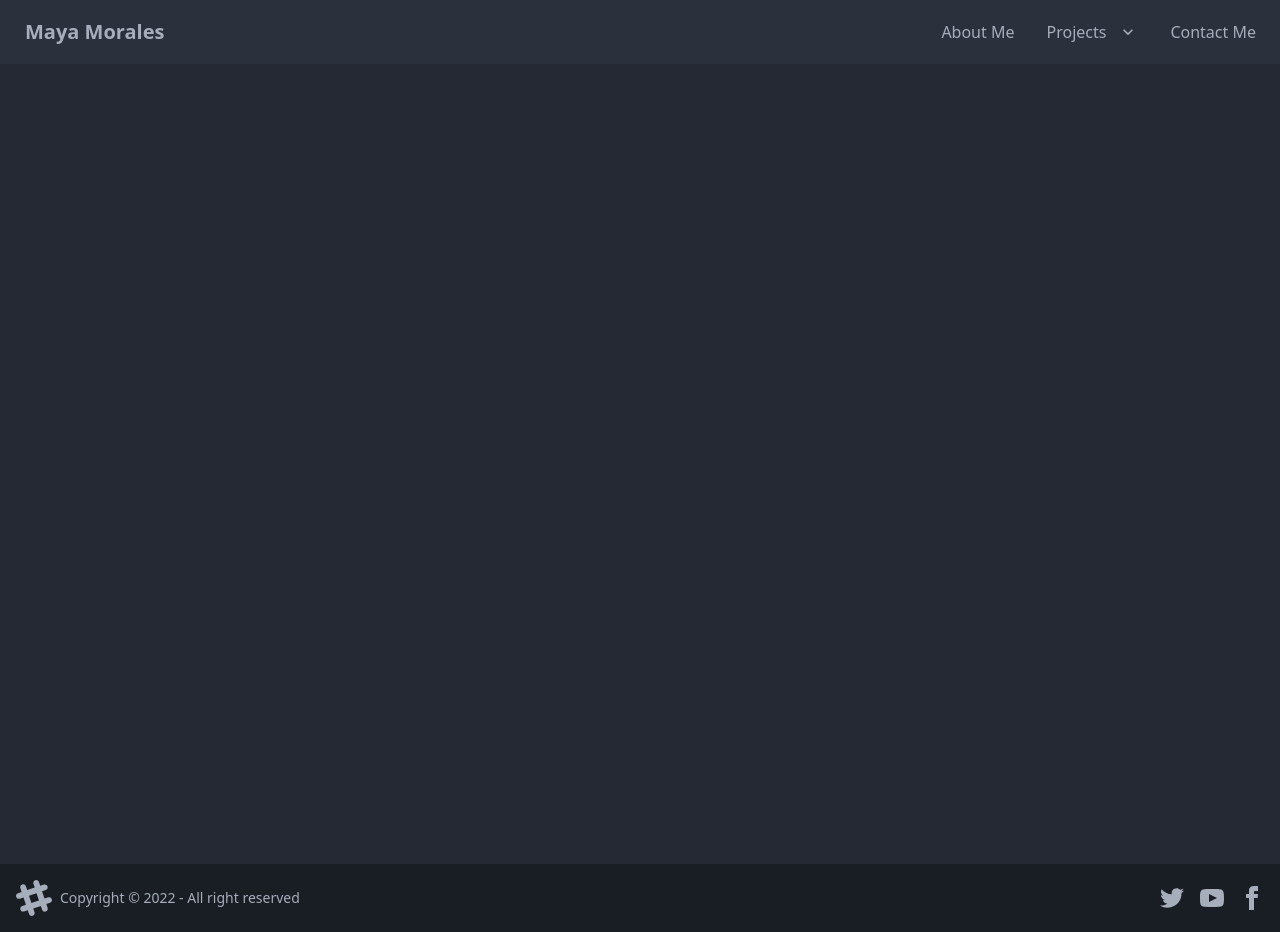
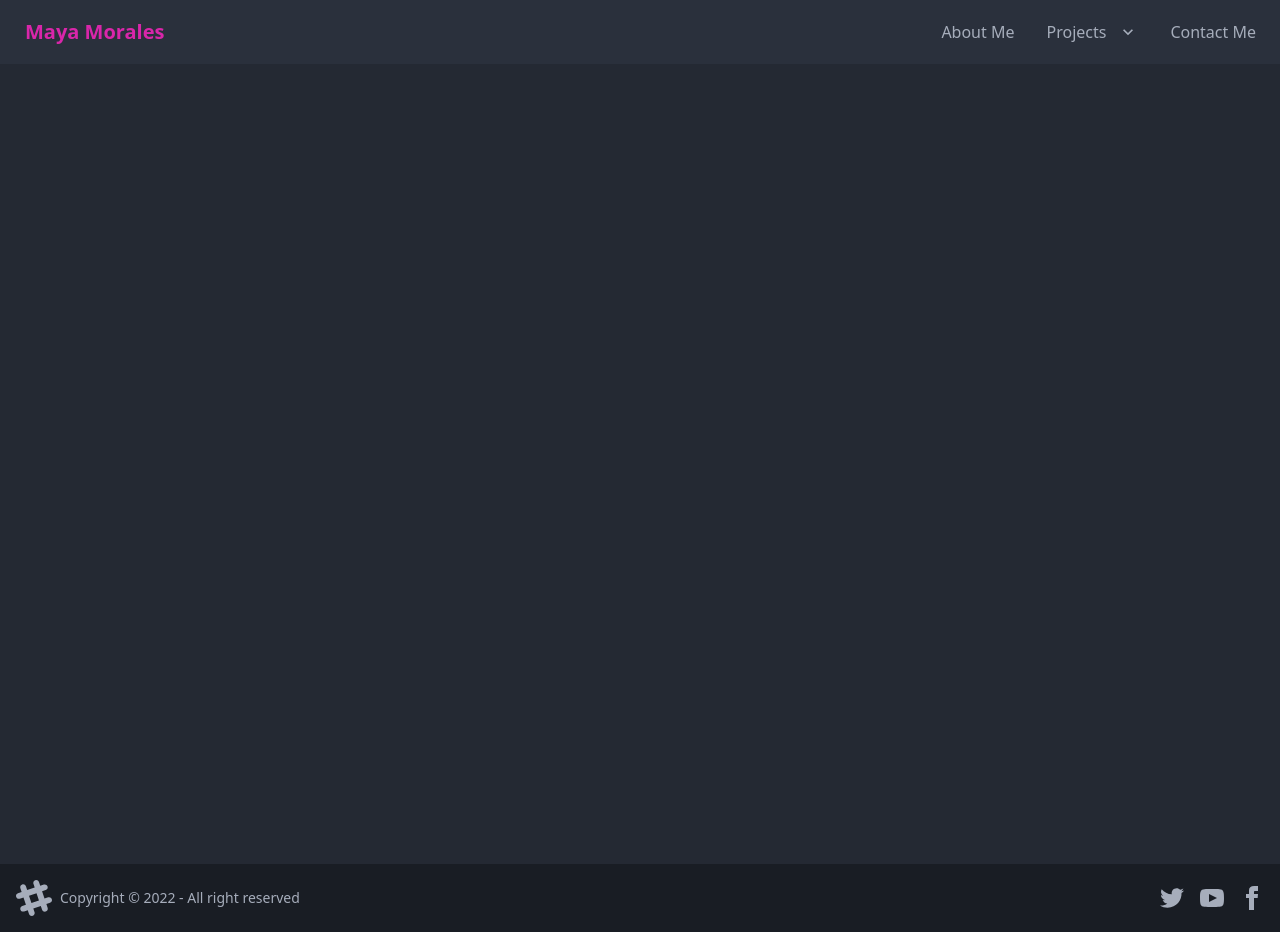
Before and after one commit to mayaimorales/new-updated-portfolio, a plain HTML site: page index.html in a window 1280 px wide. Drawn offline with nearby package versions, Linux system fonts and the light colour scheme.

Commit message:
change text color

```diff
--- a/index.html
+++ b/index.html
@@ -10,7 +10,7 @@
 <body>
     <div class="navbar bg-base-100">
         <div class="flex-1">
-          <a class="btn btn-ghost normal-case text-xl">Maya Morales</a>
+          <a class="btn btn-ghost normal-case text-xl text-secondary">Maya Morales</a>
         </div>
         <div class="flex-none">
           <ul class="menu menu-horizontal p-0">
```
